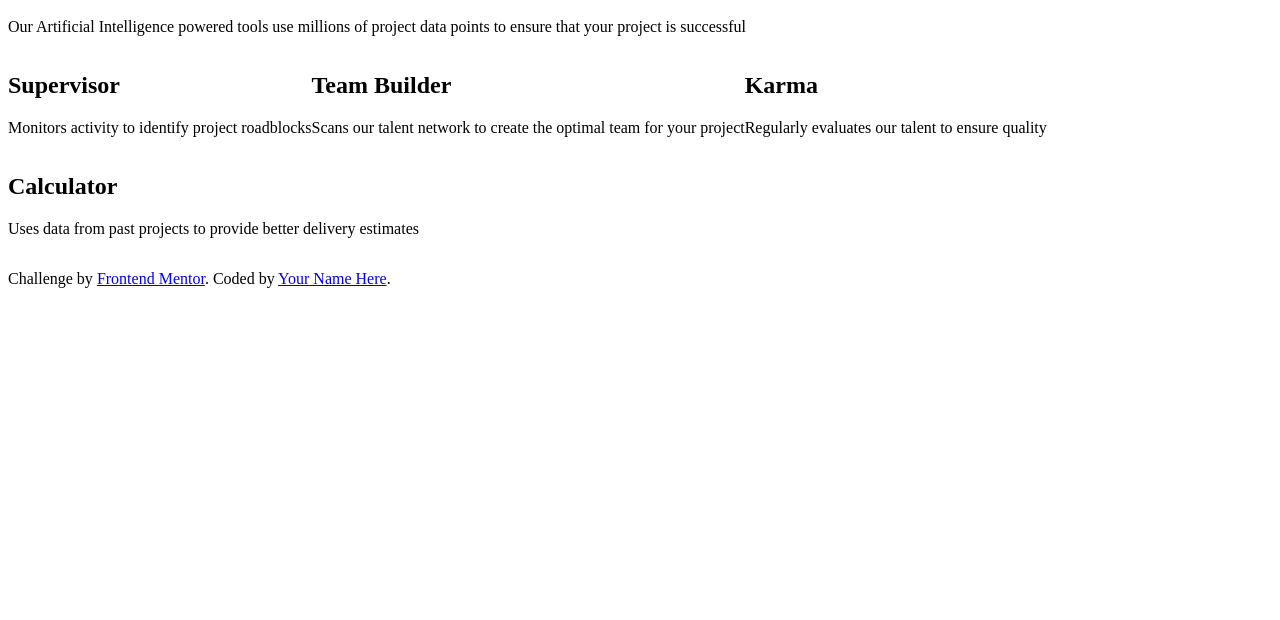
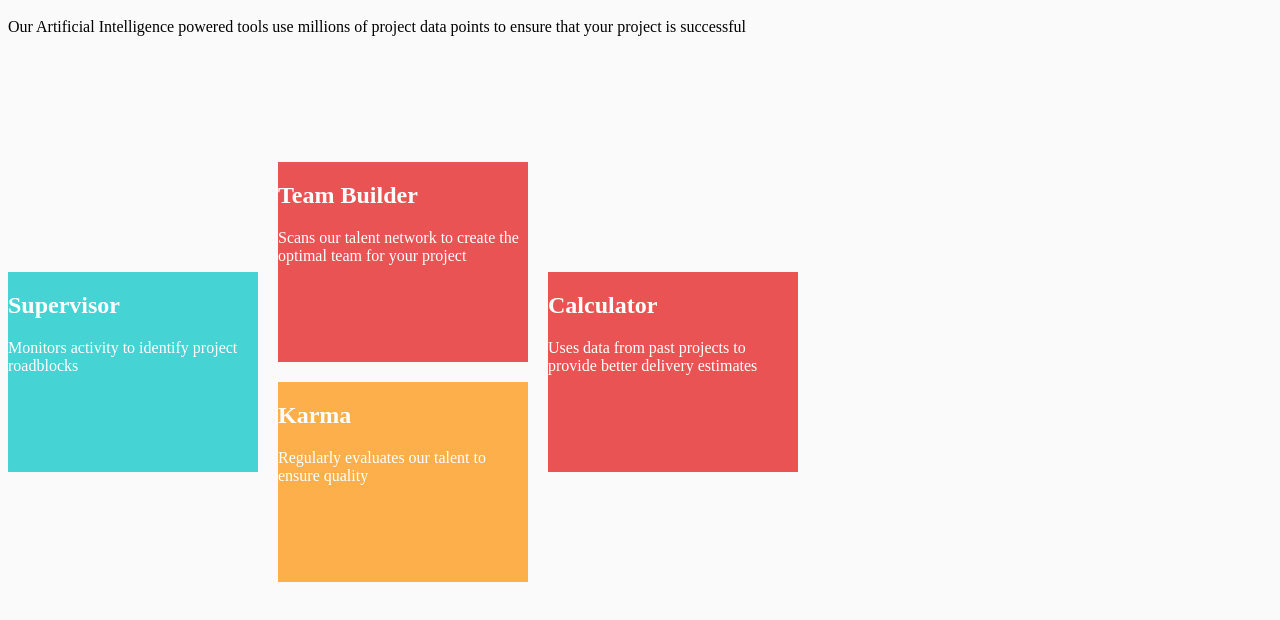
Before and after one commit to philliperod/four_cards_practice, a plain HTML site: page index.html in a window 1280 px wide. Shown: the part 120-740 px from the top of the page. Drawn offline with Linux system fonts and the light colour scheme.

Commit message:
fixed card alignment for desktop view; removed section in html file

```diff
--- a/dist/scss/_container.scss
+++ b/dist/scss/_container.scss
@@ -1,4 +1,35 @@
 .flex_container {
-  display: flex;
-  flex-flow: row wrap;
+  display: grid;
+  grid-template-columns: repeat(3, 15.625rem);
+  grid-auto-rows: 12.5rem;
+  grid-gap: 1.25rem;
+  color: #fff;
 }
+
+.card_one {
+  grid-column: 1 / 2;
+  grid-row: 2;
+  background-color: $cyan;
+}
+
+.card_two {
+  grid-column: 2 / 3;
+  grid-row: 1;
+  margin-bottom: -6.875rem;
+  margin-top: 6.875rem;
+  background-color: $red;
+}
+
+.card_three {
+  grid-column: 2 / 3;
+  grid-row: 3;
+  margin-top: -6.875rem;
+  margin-bottom: 6.875rem;
+  background-color: $orange;
+}
+
+.card_four {
+  grid-column: 3 / 4;
+  grid-row: 2;
+  background-color: $red;
+}
--- a/dist/scss/main.css
+++ b/dist/scss/main.css
@@ -1,10 +1,41 @@
 .flex_container {
-  display: -webkit-box;
-  display: -ms-flexbox;
-  display: flex;
-  -webkit-box-orient: horizontal;
-  -webkit-box-direction: normal;
-      -ms-flex-flow: row wrap;
-          flex-flow: row wrap;
+  display: grid;
+  grid-template-columns: repeat(3, 15.625rem);
+  grid-auto-rows: 12.5rem;
+  grid-gap: 1.25rem;
+  color: #fff;
+}
+
+.card_one {
+  grid-column: 1/2;
+  grid-row: 2;
+  background-color: #45d3d3;
+}
+
+.card_two {
+  grid-column: 2/3;
+  grid-row: 1;
+  margin-bottom: -6.875rem;
+  margin-top: 6.875rem;
+  background-color: #ea5353;
+}
+
+.card_three {
+  grid-column: 2/3;
+  grid-row: 3;
+  margin-top: -6.875rem;
+  margin-bottom: 6.875rem;
+  background-color: #fcaf4a;
+}
+
+.card_four {
+  grid-column: 3/4;
+  grid-row: 2;
+  background-color: #ea5353;
+}
+
+body {
+  background-color: #fafafa;
+  width: 80%;
 }
 /*# sourceMappingURL=main.css.map */
--- a/dist/scss/main.min.css
+++ b/dist/scss/main.min.css
@@ -1,2 +1,2 @@
-.flex_container{display:-webkit-box;display:-ms-flexbox;display:flex;-webkit-box-orient:horizontal;-webkit-box-direction:normal;-ms-flex-flow:row wrap;flex-flow:row wrap}
+.flex_container{display:grid;grid-template-columns:repeat(3, 15.625rem);grid-auto-rows:12.5rem;grid-gap:1.25rem;color:#fff}.card_one{grid-column:1/2;grid-row:2;background-color:#45d3d3}.card_two{grid-column:2/3;grid-row:1;margin-bottom:-6.875rem;margin-top:6.875rem;background-color:#ea5353}.card_three{grid-column:2/3;grid-row:3;margin-top:-6.875rem;margin-bottom:6.875rem;background-color:#fcaf4a}.card_four{grid-column:3/4;grid-row:2;background-color:#ea5353}body{background-color:#fafafa;width:80%}
 /*# sourceMappingURL=main.min.css.map */
--- a/dist/scss/main.scss
+++ b/dist/scss/main.scss
@@ -8,3 +8,8 @@
 
 // - Mobile: 375px
 // - Desktop: 1440px
+
+body {
+  background-color: $light-gray;
+  width: 80%;
+}
--- a/index.html
+++ b/index.html
@@ -20,7 +20,7 @@
         successful
       </p>
     </header>
-    <section>
+
     <div class="flex_container">
       <div class="card_one">
         <h2>Supervisor</h2>
@@ -39,12 +39,12 @@
         <p>Uses data from past projects to provide better delivery estimates</p>
       </div>
     </div>
-    </section>
-    <footer>
+
+    <!-- <footer>
       <p class="attribution">
         Challenge by <a href="https://www.frontendmentor.io?ref=challenge" target="_blank">Frontend Mentor</a>. Coded by
         <a href="#">Your Name Here</a>.
       </p>
-    </footer>
+    </footer> -->
   </body>
 </html>
```
Also changed, not shown: 2 other files. Lines whose indentation alone changed are shown as unchanged.
